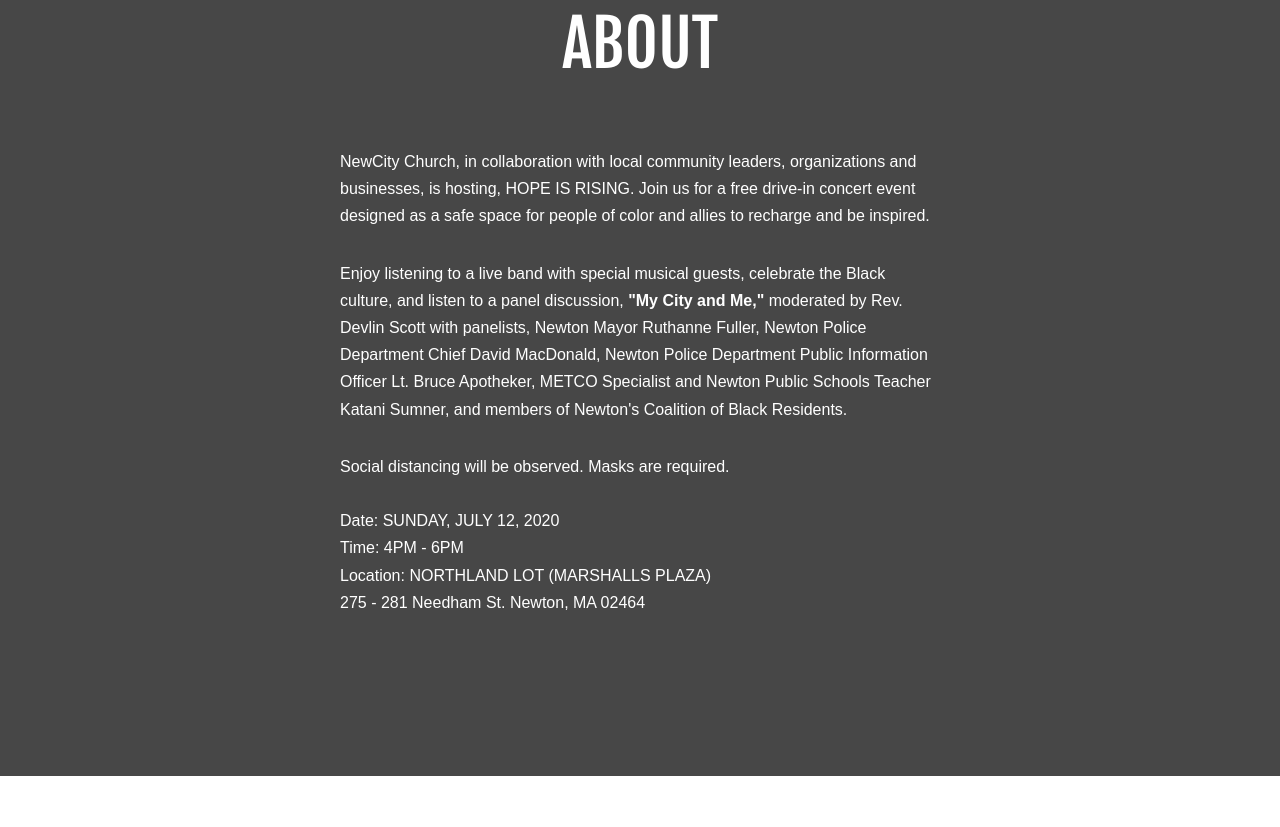
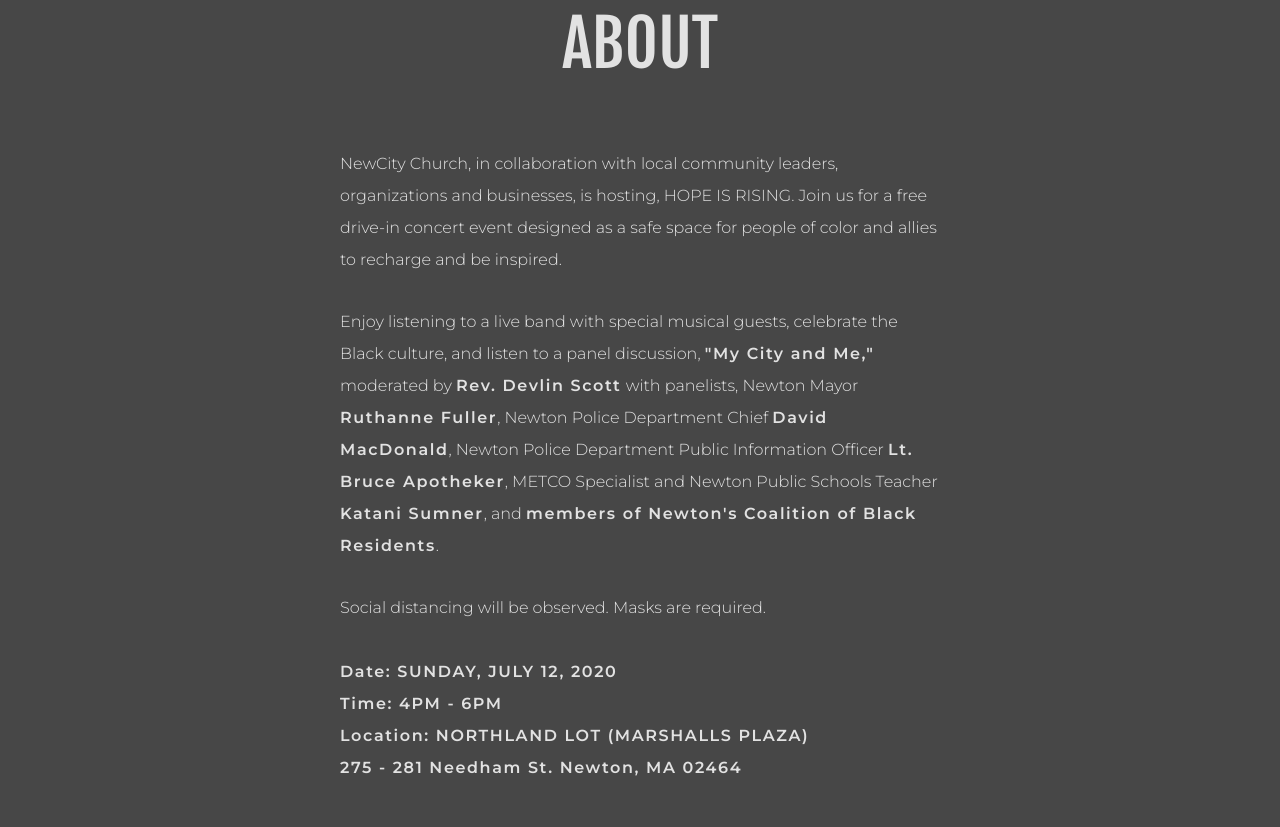
Before and after one commit to hopeisrising/hopeisrising, a plain HTML site: page index.html in a window 1280 px wide. Shown: the part 1053-1880 px from the top of the page. Drawn offline with Linux system fonts and the light colour scheme; a script that the page names is missing.

Commit message:
make white less intense

```diff
--- a/css/style.scss
+++ b/css/style.scss
@@ -4,7 +4,7 @@ $grey:rgb(26, 26, 26);
 $transparentgrey:rgba(26, 26, 26, 0.8);
 $transparentwhite:rgba(255, 255, 255, 0.8);
 $shadow: rgba(0, 0, 0, 0.459);
-$greylight:rgb(116, 116, 116);
+$greylight:rgb(226, 226, 226);
 $accent:rgb(15, 168, 158);
 $yellow:rgb(206, 255, 34);
 $breakpoint:1000px;
@@ -20,7 +20,7 @@ body {
 	font-family: 'Fjalla One', sans-serif;
 	font-size: 1.5rem;
 	// letter-spacing: .1rem;
-	color: $white;
+	color: $greylight;
 	margin: 0 0;
 	opacity: 1;
 	animation-name: TEXT_APPEAR;
@@ -30,25 +30,29 @@ body {
 		font-size: 4rem;}
 	p {
 		// font-family: 'Open Sans', sans-serif;
-		// font-family: 'Montserrat', sans-serif;
-		font-family: proxima-nova, sans-serif;
+		font-family: 'Montserrat', sans-serif;
+		// font-family: proxima-nova, sans-serif;
 		font-style: normal;
 		font-weight: 300;
-		line-height: 1.7em;
+		line-height: 2em;
 		font-size: 1rem;
 		letter-spacing: 0;
 		margin: 0;
 		b {
 			font-weight: 600;
+			letter-spacing: .1em;
 		}
+	}
+	#when {
+		letter-spacing: .1em;
 	}
 	a {
 		text-decoration: none;
-		color: $white;
+		color: $greylight;
 	}
 	a:hover {
 		text-decoration: none;
-		color: $white;
+		color: $greylight;
 	}
 	ul {
 		list-style-type: none;
@@ -94,7 +98,7 @@ html:not([data-scroll='0']) {
 .topnav a {
 	float: left;
 	display: block;
-	color: #f2f2f2;
+	color: $greylight;
 	text-align: center;
 	padding: 14px 16px;
 	text-decoration: none;
@@ -178,7 +182,7 @@ html:not([data-scroll='0']) {
 	#vision {
 
 		display: block;
-		color: $white;
+		color: $greylight;
 		p {
 			max-width: 600px;
 			margin: auto;
@@ -321,7 +325,7 @@ html:not([data-scroll='0']) {
 			display: block;
 			font-size: 1rem;
 			line-height: 2.5rem;
-			color: $white;
+			color: $greylight;
 		}
 	}
 }
--- a/index.html
+++ b/index.html
@@ -26,7 +26,7 @@
         </style>
 
 		<link rel="stylesheet" href="https://cdnjs.cloudflare.com/ajax/libs/font-awesome/4.7.0/css/font-awesome.min.css" />
-		<link href="https://fonts.googleapis.com/css2?family=Montserrat&display=swap" rel="stylesheet">
+		<link href="https://fonts.googleapis.com/css2?family=Montserrat:wght@300;600&display=swap" rel="stylesheet">
 		<link href="https://fonts.googleapis.com/css2?family=Fjalla+One&family=Open+Sans:wght@300&display=swap" rel="stylesheet">
 		<link href="https://fonts.googleapis.com/css2?family=Raleway:wght@800&display=swap" rel="stylesheet">
 		<link href="https://fonts.googleapis.com/css2?family=Roboto:wght@900&display=swap" rel="stylesheet">
@@ -93,13 +93,14 @@
 				</p>
 				<br>
 				<p>
-					Enjoy listening to a live band with special musical guests, celebrate the Black culture, and listen to a panel discussion, <b>"My City and Me,"</b> moderated by Rev. Devlin Scott with panelists, Newton Mayor Ruthanne Fuller, Newton Police Department Chief David MacDonald, Newton Police Department Public Information Officer Lt. Bruce Apotheker, METCO Specialist and Newton Public Schools Teacher Katani Sumner, and members of Newton's Coalition of Black Residents.
+					Enjoy listening to a live band with special musical guests, celebrate the Black culture, and listen to a panel discussion, <b>"My City and Me,"</b> moderated by <b>Rev. Devlin Scott</b> with panelists, Newton Mayor <b>Ruthanne Fuller</b>, Newton Police Department Chief <b>David MacDonald</b>, Newton Police Department Public Information Officer <b>Lt. Bruce Apotheker</b>, METCO Specialist and Newton Public Schools Teacher <b>Katani Sumner</b>, and <b>members of Newton's Coalition of Black Residents</b>.
 				</p>
 				<br>
 				<p>
 					Social distancing will be observed. Masks are required.
 				</p>
-				<p>
+				<p id="when">
+					<b>
 						<br>
 						Date: SUNDAY, JULY 12, 2020
 						<br>
@@ -108,6 +109,8 @@
 						Location: NORTHLAND LOT (MARSHALLS PLAZA)
 						<br>
 						275 - 281 Needham St. Newton, MA 02464
+
+					</b>
 				</p>
 			</div>
 		</div>
```
Also changed, not shown: css/style.css, 1 other file. Lines whose indentation alone changed are shown as unchanged.
